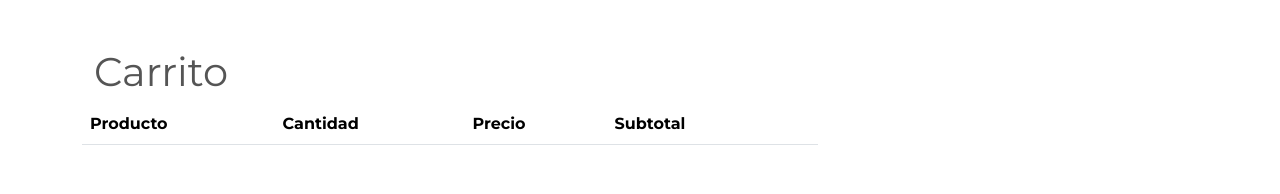
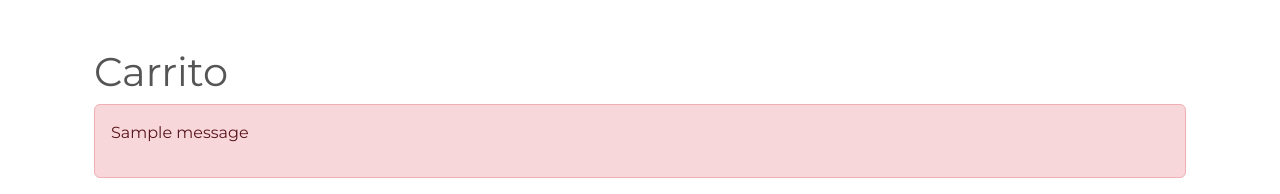
Before and after one commit to MartinQuilodran/Integracion-de-plataformas, a Django app: page /carrocompras in a window 1280 px wide. Shown: the part 116-310 px from the top of the page. Run offline with Django 4.2, Linux system fonts and the light colour scheme; one stand-in notice (Sample message) is shown; lists and menus that the app fills with data are empty; some web fonts are replaced.

Commit message:
Update carrocompras.html

```diff
--- a/apps/Tienda/templates/carrocompras.html
+++ b/apps/Tienda/templates/carrocompras.html
@@ -10,6 +10,13 @@
 <div class="container">
     <div class="container mt-5">
         <h1>Carrito</h1>
+        {% if messages %}
+            <div class="alert alert-danger">
+                {% for message in messages %}
+                    <p>{{ message }}</p>
+                {% endfor %}
+            </div>
+        {% endif %}
     </div>
     <div class="row">
         <div class="col-md-8">
@@ -51,6 +58,7 @@
 
 
 {% block script %}
+<script src="https://cdn.jsdelivr.net
 <script src="https://cdn.jsdelivr.net/npm/@popperjs/core@2.11.6/dist/umd/popper.min.js" integrity="sha384-oBqDVmMz9ATKxIep9tiCxS/Z9fNfEXiDAYTujMAeBAsjFuCZSmKbSSUnQlmh/jp3" crossorigin="anonymous"></script>
 <script src="https://cdn.jsdelivr.net/npm/bootstrap@5.3.0-alpha2/dist/js/bootstrap.min.js" integrity="sha384-heAjqF+bCxXpCWLa6Zhcp4fu20XoNIA98ecBC1YkdXhszjoejr5y9Q77hIrv8R9i" crossorigin="anonymous"></script>
 <script src="{% static 'js/carrito.js' %}"></script>
```
